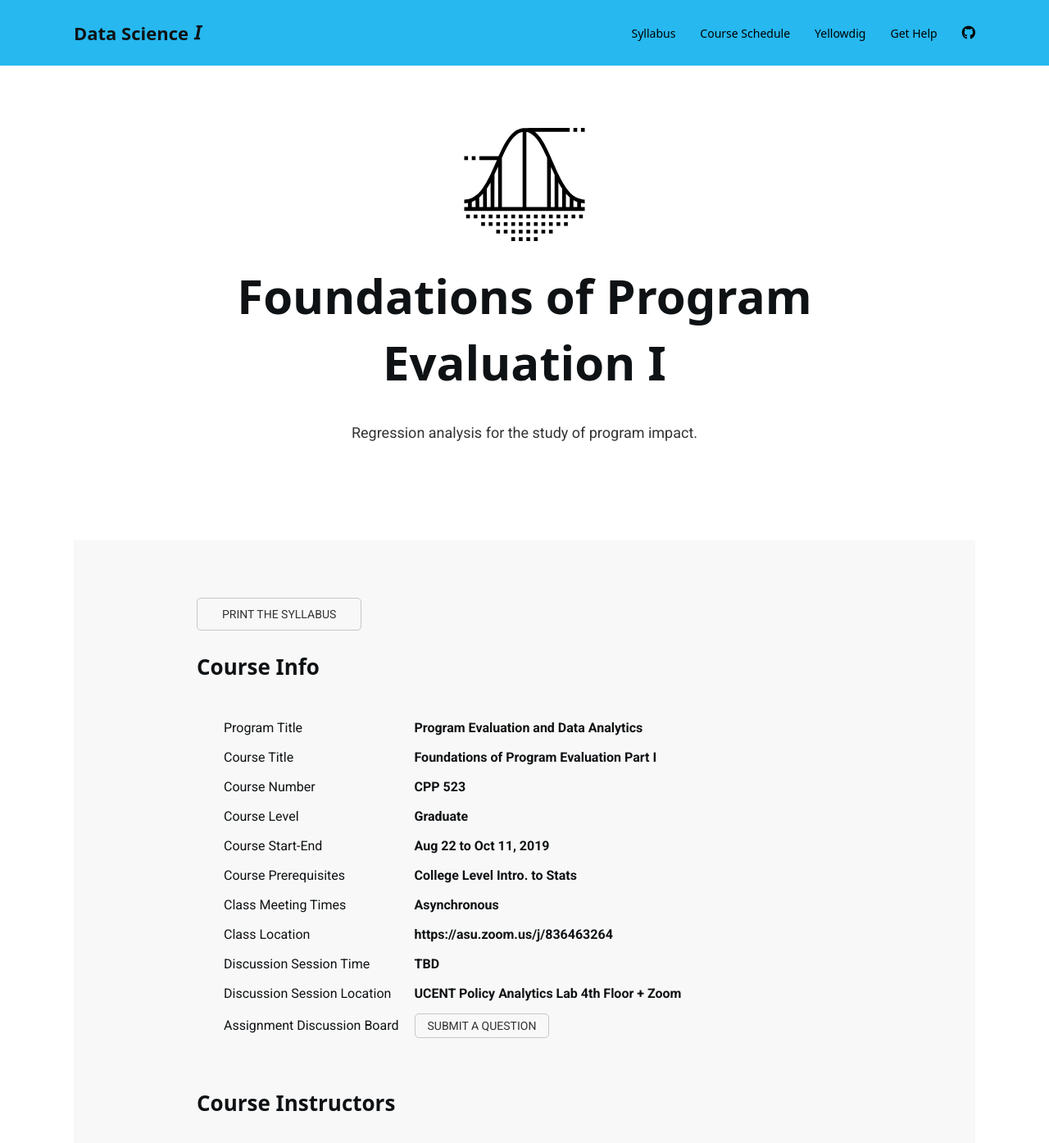
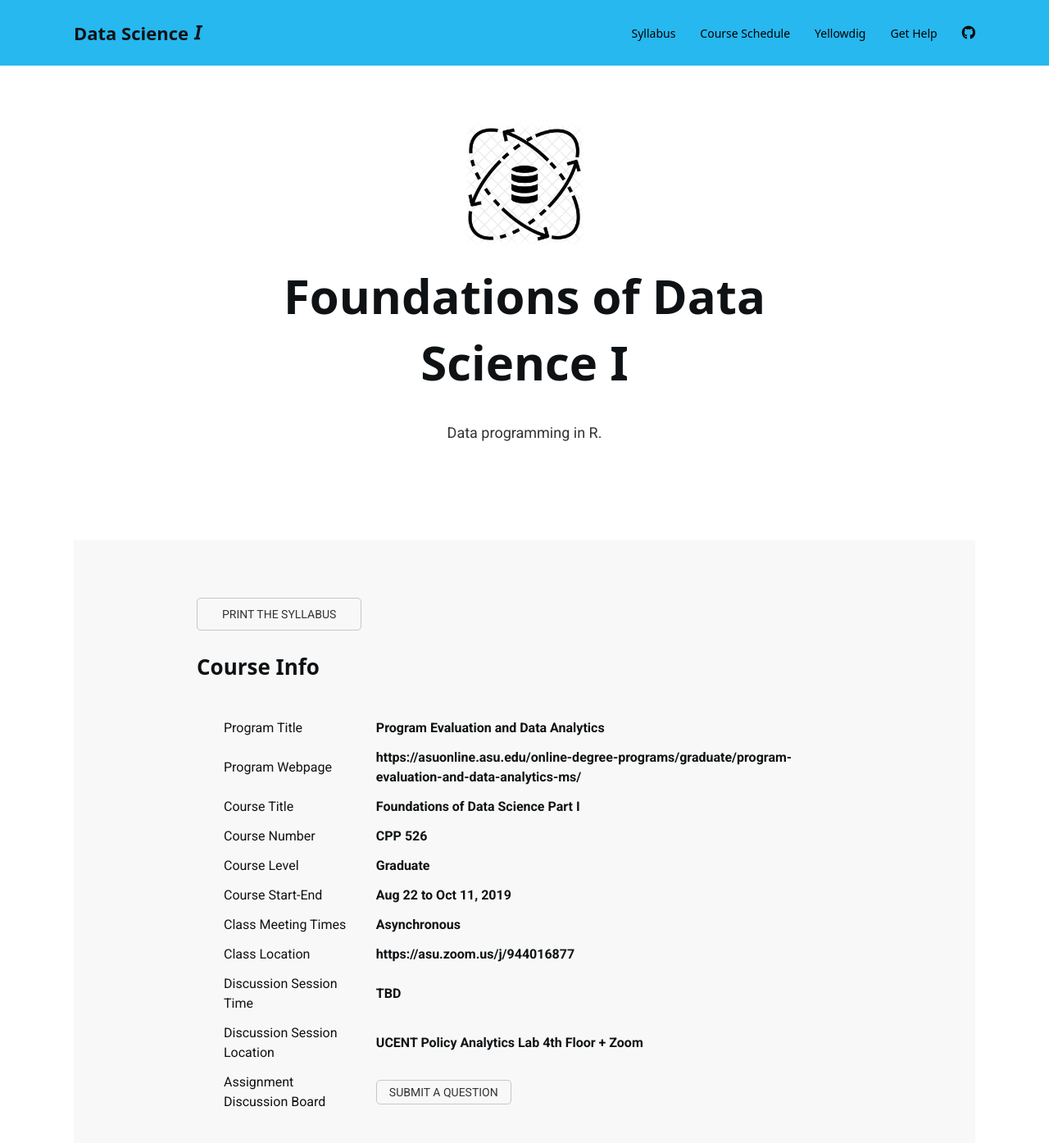
Before and after one commit to DS4PS/cpp-526-fall-2019, a Jekyll site: the page built from index.md, in a window 1280 px wide and 1400 px high. Shown: the top 1394 px of the window at 82% size. Built offline with Jekyll 4.4.1, drawn with Linux system fonts in a browser that asks for light colours; nearby versions of some CDN libraries; a style sheet for code colours, icons or effects is not loaded.

Commit message:
Update index.md

```diff
--- a/index.md
+++ b/index.md
@@ -3,24 +3,24 @@ layout: index
 title: Syllabus
 
 index:
-    title: Foundations of Program Evaluation I
-    image: distribution.svg
-    subtitle: Regression analysis for the study of program impact.
+    title: Foundations of Data Science I
+    image: data-science.png
+    subtitle: Data programming in R.
 
 info:
  program_title: Program Evaluation and Data Analytics
- program_website:
- course_title: Foundations of Program Evaluation Part I
- course_number: CPP 523
+ program_website: https://asuonline.asu.edu/online-degree-programs/graduate/program-evaluation-and-data-analytics-ms/
+ course_title: Foundations of Data Science Part I
+ course_number: CPP 526
  course_level: Graduate
- course_website: 'https://canvas.asu.edu/courses/26991'
+ course_website: 'https://canvas.asu.edu/courses/29528'
  course_start_end_dates: Aug 22 to Oct 11, 2019
- course_prerequisites: College Level Intro. to Stats
+ course_prerequisites:
  class_meets_when:  Asynchronous
- class_meets_where:  'https://asu.zoom.us/j/836463264'
+ class_meets_where:  'https://asu.zoom.us/j/944016877'
  review_sessions_when: TBD
  review_sessions_where: UCENT Policy Analytics Lab 4th Floor + Zoom
- discussion_board_url: 'https://ds4ps.org/cpp-523-fall-2019/help/'
+ discussion_board_url: 'https://ds4ps.org/cpp-526-fall-2019/help/'
 
 instructor:
 -  name: Jesse Lecy, PhD
```
